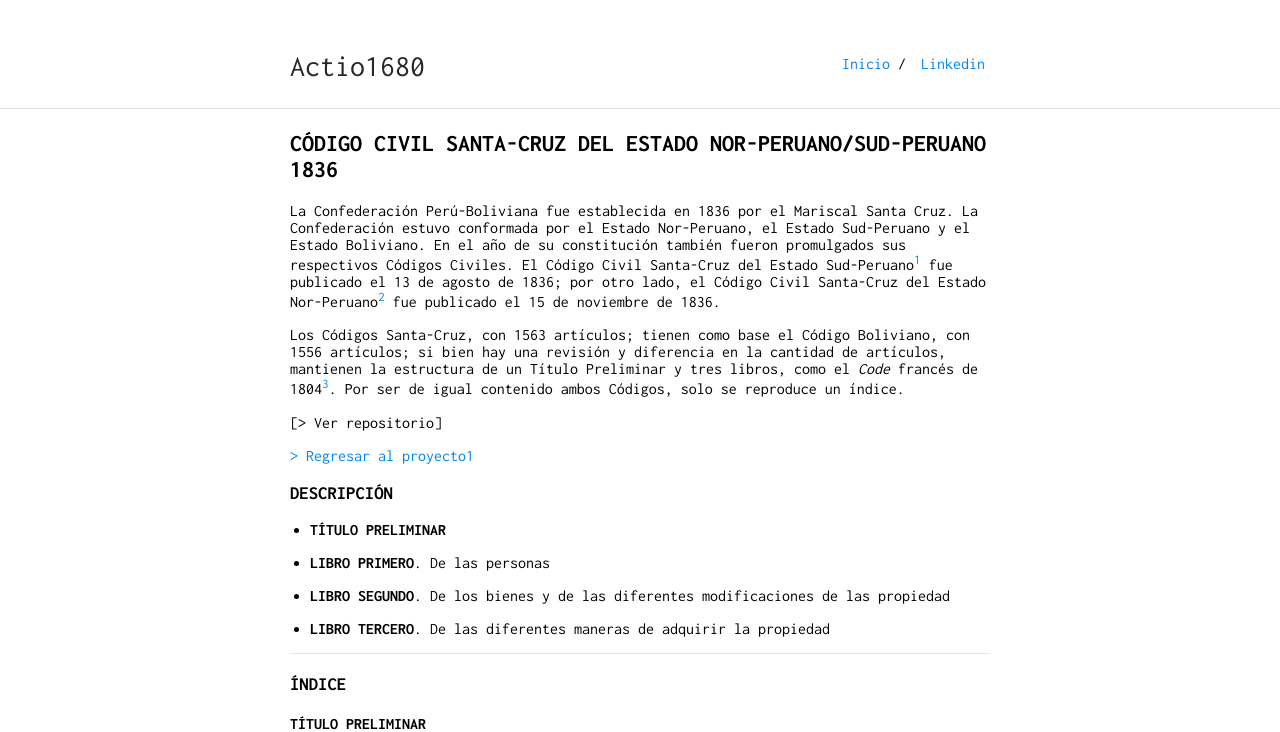
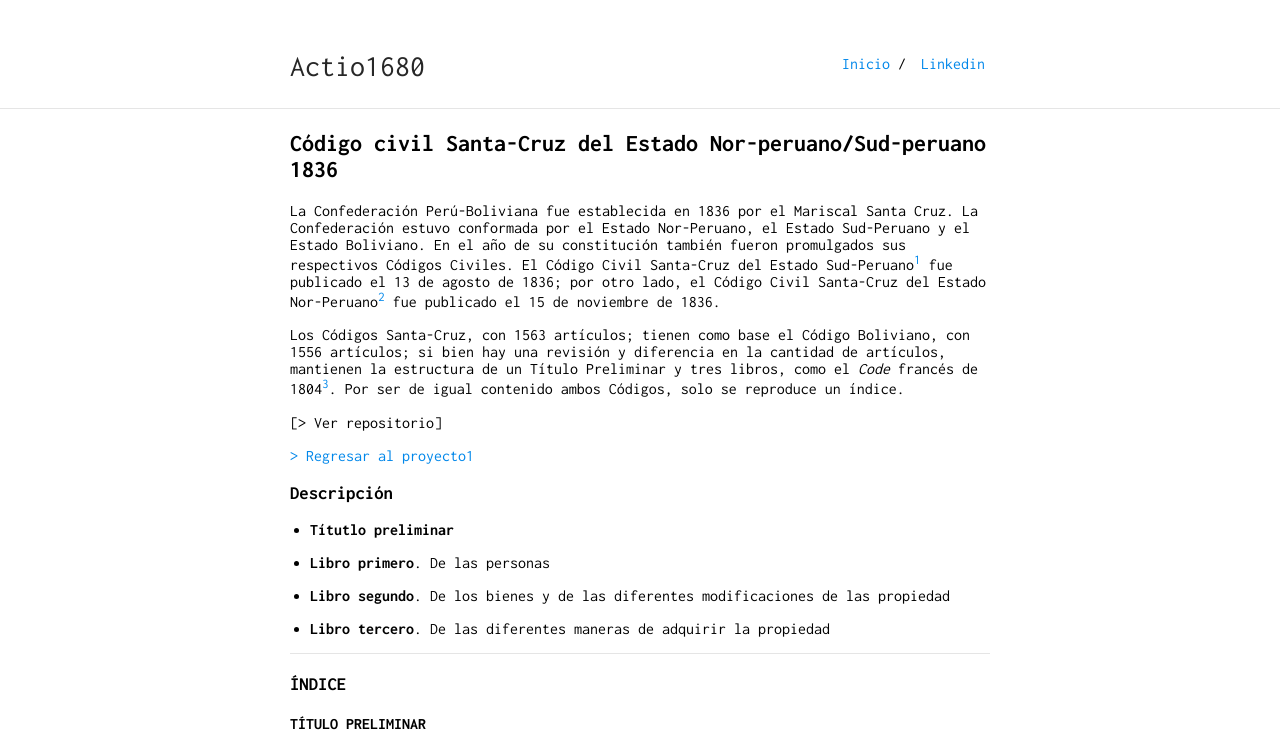
Before and after one commit to actio1680/actio1680.github.io, a Jekyll site: the page built from proyecto2/cc1836.md, in a window 1280 px wide. Shown: the top 732 px of the page. Built offline with Jekyll 4.4.1, drawn with Linux system fonts in a browser that asks for light colours; our own code applies the rules of GitHub Pages for plain Markdown files.

Commit message:
Update cc1836.md

```diff
--- a/proyecto2/cc1836.md
+++ b/proyecto2/cc1836.md
@@ -1,7 +1,7 @@
 ---
 layout: default
 ---
-## CÓDIGO CIVIL SANTA-CRUZ DEL ESTADO NOR-PERUANO/SUD-PERUANO 1836
+## Código civil Santa-Cruz del Estado Nor-peruano/Sud-peruano 1836
 
 La Confederación Perú-Boliviana fue establecida en 1836 por el Mariscal Santa Cruz. La Confederación estuvo conformada por el Estado Nor-Peruano, el Estado Sud-Peruano y  el Estado Boliviano. En el año de su constitución también fueron promulgados sus respectivos Códigos Civiles. El Código Civil Santa-Cruz del Estado Sud-Peruano[^1] fue publicado el 13 de agosto de 1836; por otro lado, el Código Civil Santa-Cruz del Estado Nor-Peruano[^2] fue publicado el 15 de noviembre de 1836.
 
@@ -11,15 +11,15 @@ Los Códigos Santa-Cruz, con 1563 artículos; tienen como base el Código Bolivi
 
 [> Regresar al proyecto1](https://actio1680.github.io/proyecto1/presentacion1)
 
-### DESCRIPCIÓN
+### Descripción
 
-- **TÍTULO PRELIMINAR**
+- **Títutlo preliminar**
 
-- **LIBRO PRIMERO**. De las personas
+- **Libro primero**. De las personas
 
-- **LIBRO SEGUNDO**. De los bienes y de las diferentes modificaciones de las propiedad
+- **Libro segundo**. De los bienes y de las diferentes modificaciones de las propiedad
 
-- **LIBRO TERCERO**. De las diferentes maneras de adquirir la propiedad
+- **Libro tercero**. De las diferentes maneras de adquirir la propiedad
 
 ---
 ### ÍNDICE
```
